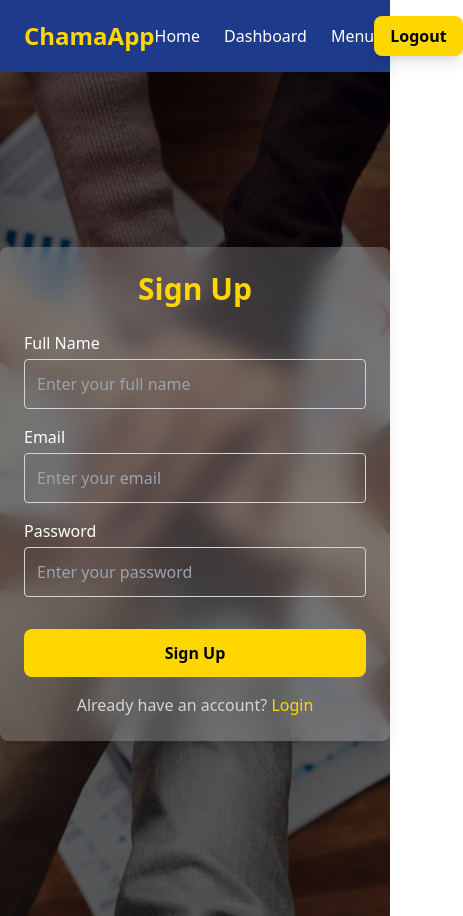
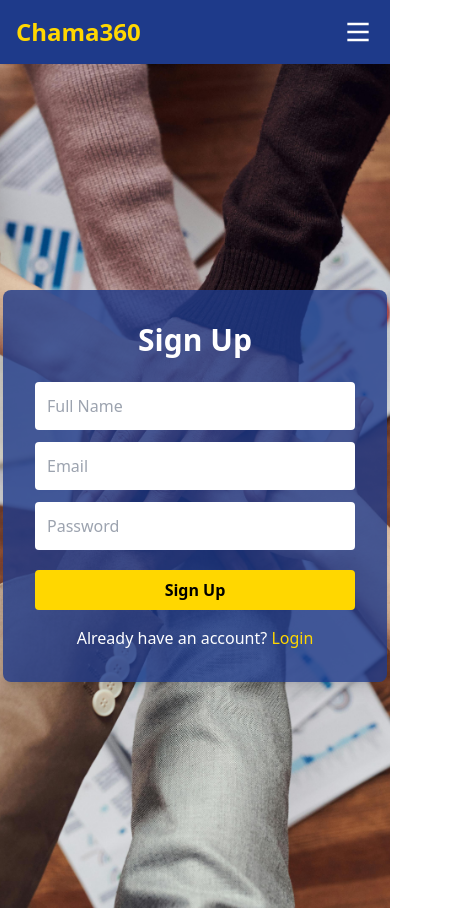
Before and after one commit to Davin-01/chamapp, a React (Vite) app: page /signup in a window 390 px wide. Shown: the whole page, 463 px wide, since content can reach past the window. Built offline with nearby package versions, Linux system fonts and the light colour scheme.

Commit message:
add the mobile responsive behaviour

```diff
--- a/src/components/Navbar.jsx
+++ b/src/components/Navbar.jsx
@@ -1,55 +1,54 @@
-import { Link, useNavigate } from "react-router-dom";
+import { useState } from "react";
+import { Link } from "react-router-dom";
 
 const Navbar = () => {
-  const navigate = useNavigate();
+  const [isOpen, setIsOpen] = useState(false);
 
   return (
-    <nav className="bg-blue-900 text-white py-4 px-6 shadow-lg">
-      <div className="max-w-7xl mx-auto flex justify-between items-center">
-        {/* Logo or Brand Name */}
-        <h1
-          className="text-2xl font-bold cursor-pointer text-gold"
-          onClick={() => navigate("/dashboard")}
-        >
-          ChamaApp
-        </h1>
+    <nav className="bg-blue-900 text-white p-4">
+      <div className="container mx-auto flex justify-between items-center">
+        {/* Logo */}
+        <Link to="/" className="text-2xl font-bold text-gold">
+          Chama360
+        </Link>
 
-        {/* Navigation Links */}
-        <ul className="flex space-x-6">
-        <li>
-            <Link to="/" className="hover:text-gold transition">Home</Link>
-          </li>
-          <li>
-            <Link to="/dashboard" className="hover:text-gold transition">Dashboard</Link>
-          </li>
-          <li>
-            <Link to="/menu" className="hover:text-gold transition">Menu</Link>
-          </li>
-          {/* <li>
-            <Link to="/savings" className="hover:text-gold transition">Savings</Link>
-          </li>
-          <li>
-            <Link to="/loans" className="hover:text-gold transition">Loans</Link>
-          </li>
-          <li>
-            <Link to="/contributions" className="hover:text-gold transition">Contributions</Link>
-          </li>
-          <li>
-            <Link to="/meetings" className="hover:text-gold transition">Meetings</Link>
-          </li>
-          <li>
-            <Link to="/members" className="hover:text-gold transition">Members</Link>
-          </li> */}
+        {/* Desktop Navigation */}
+        <ul className="hidden md:flex space-x-6">
+          <li><Link to="/" className="hover:text-gold">Home</Link></li>
+          <li><Link to="/dashboard" className="hover:text-gold">Dashboard</Link></li>
+          {/* <li><Link to="/savings" className="hover:text-gold">Savings</Link></li>
+          <li><Link to="/loans" className="hover:text-gold">Loans</Link></li>
+          <li><Link to="/contributions" className="hover:text-gold">Contributions</Link></li>
+          <li><Link to="/meetings" className="hover:text-gold">Meetings</Link></li>
+          <li><Link to="/members" className="hover:text-gold">Members</Link></li> */}
         </ul>
 
-        {/* Logout Button */}
+        {/* Mobile Menu Button */}
         <button
-          onClick={() => navigate("/login")}
-          className="bg-gold text-black px-4 py-2 rounded-lg font-bold shadow-lg hover:bg-yellow-400 transition"
+          className="md:hidden focus:outline-none"
+          onClick={() => setIsOpen(!isOpen)}
         >
-          Logout
+          <svg className="w-8 h-8" viewBox="0 0 24 24" fill="none" stroke="currentColor" strokeWidth="2">
+            {isOpen ? (
+              <path d="M6 18L18 6M6 6l12 12" />
+            ) : (
+              <path d="M4 6h16M4 12h16M4 18h16" />
+            )}
+          </svg>
         </button>
       </div>
+
+      {/* Mobile Menu Dropdown */}
+      {isOpen && (
+        <div className="md:hidden bg-blue-800 text-white p-4 mt-2 space-y-3">
+          <Link to="/dashboard" className="block hover:text-gold">Dashboard</Link>
+          <Link to="/savings" className="block hover:text-gold">Savings</Link>
+          <Link to="/loans" className="block hover:text-gold">Loans</Link>
+          <Link to="/contributions" className="block hover:text-gold">Contributions</Link>
+          <Link to="/meetings" className="block hover:text-gold">Meetings</Link>
+          <Link to="/members" className="block hover:text-gold">Members</Link>
+        </div>
+      )}
     </nav>
   );
 };
--- a/src/pages/Login.jsx
+++ b/src/pages/Login.jsx
@@ -6,61 +6,45 @@ const Login = () => {
   const navigate = useNavigate();
   const [credentials, setCredentials] = useState({ email: "", password: "" });
 
-  const handleLogin = (e) => {
-    e.preventDefault();
-    console.log("Logging in with:", credentials);
-    // Implement authentication logic
+  const handleLogin = () => {
+    // Simulate login (Replace with API call)
+    if (credentials.email && credentials.password) {
       navigate("/dashboard");
+    }
   };
 
   return (
-    <div className="relative min-h-screen flex items-center justify-center bg-cover bg-center"
+    <div className="min-h-screen flex items-center justify-center bg-cover bg-center bg-no-repeat"
       style={{ backgroundImage: `url(${pic1})` }}>
 
-      {/* Dark overlay for readability */}
-      <div className="absolute inset-0 bg-black bg-opacity-60"></div>
+      <div className="bg-blue-900 bg-opacity-80 p-8 rounded-lg shadow-lg w-full max-w-sm">
+        <h2 className="text-3xl font-bold text-white text-center mb-6">Login</h2>
 
-      <div className="relative w-full max-w-md p-6 bg-white bg-opacity-20 backdrop-blur-md rounded-lg shadow-lg text-white">
-        <h2 className="text-3xl font-bold text-center text-gold">Login</h2>
-
-        <form className="mt-6" onSubmit={handleLogin}>
-          <div className="mb-4">
-            <label className="block mb-1">Email</label>
         <input
           type="email"
-              className="w-full p-3 rounded bg-transparent border border-gray-300 focus:outline-none focus:border-gold text-white"
-              placeholder="Enter your email"
+          placeholder="Email"
+          className="w-full p-3 rounded mb-3 text-black"
           value={credentials.email}
           onChange={(e) => setCredentials({ ...credentials, email: e.target.value })}
-              required
         />
-          </div>
 
-          <div className="mb-4">
-            <label className="block mb-1">Password</label>
         <input
           type="password"
-              className="w-full p-3 rounded bg-transparent border border-gray-300 focus:outline-none focus:border-gold text-white"
-              placeholder="Enter your password"
+          placeholder="Password"
+          className="w-full p-3 rounded mb-3 text-black"
           value={credentials.password}
           onChange={(e) => setCredentials({ ...credentials, password: e.target.value })}
-              required
         />
-          </div>
 
         <button
-            type="submit"
-            className="w-full py-3 mt-4 bg-gold text-black font-bold rounded-lg hover:bg-yellow-400 transition duration-300"
+          className="bg-gold text-black font-bold px-4 py-2 rounded mt-2 hover:bg-yellow-400 w-full"
+          onClick={handleLogin}
         >
           Login
         </button>
-        </form>
 
-        <p className="text-center text-gray-300 mt-4">
-          Don't have an account?{" "}
-          <span className="text-gold cursor-pointer hover:underline" onClick={() => navigate("/signup")}>
-            Sign Up
-          </span>
+        <p className="text-white text-center mt-4">
+          Don't have an account? <span className="text-gold cursor-pointer" onClick={() => navigate("/signup")}>Sign Up</span>
         </p>
       </div>
     </div>
--- a/src/pages/SignUp.jsx
+++ b/src/pages/SignUp.jsx
@@ -4,79 +4,55 @@ import pic1 from "../assets/pic1.jpg";
 
 const SignUp = () => {
   const navigate = useNavigate();
-  const [formData, setFormData] = useState({
-    name: "",
-    email: "",
-    password: "",
-  });
+  const [user, setUser] = useState({ name: "", email: "", password: "" });
 
-  const handleSignUp = (e) => {
-    e.preventDefault();
-    console.log("Signing up with:", formData);
-    // Implement registration logic
+  const handleSignUp = () => {
+    // Simulate signup (Replace with API call)
+    if (user.name && user.email && user.password) {
       navigate("/dashboard");
+    }
   };
 
   return (
-    <div className="relative min-h-screen flex items-center justify-center bg-cover bg-center"
+    <div className="min-h-screen flex items-center justify-center bg-cover bg-center bg-no-repeat"
       style={{ backgroundImage: `url(${pic1})` }}>
 
-      {/* Dark overlay */}
-      <div className="absolute inset-0 bg-black bg-opacity-60"></div>
+      <div className="bg-blue-900 bg-opacity-80 p-8 rounded-lg shadow-lg w-full max-w-sm">
+        <h2 className="text-3xl font-bold text-white text-center mb-6">Sign Up</h2>
 
-      <div className="relative w-full max-w-md p-6 bg-white bg-opacity-20 backdrop-blur-md rounded-lg shadow-lg text-white">
-        <h2 className="text-3xl font-bold text-center text-gold">Sign Up</h2>
-
-        <form className="mt-6" onSubmit={handleSignUp}>
-          <div className="mb-4">
-            <label className="block mb-1">Full Name</label>
         <input
           type="text"
-              className="w-full p-3 rounded bg-transparent border border-gray-300 focus:outline-none focus:border-gold text-white"
-              placeholder="Enter your full name"
-              value={formData.name}
-              onChange={(e) => setFormData({ ...formData, name: e.target.value })}
-              required
+          placeholder="Full Name"
+          className="w-full p-3 rounded mb-3 text-black"
+          value={user.name}
+          onChange={(e) => setUser({ ...user, name: e.target.value })}
         />
-          </div>
 
-          <div className="mb-4">
-            <label className="block mb-1">Email</label>
         <input
           type="email"
-              className="w-full p-3 rounded bg-transparent border border-gray-300 focus:outline-none focus:border-gold text-white"
-              placeholder="Enter your email"
-              value={formData.email}
-              onChange={(e) => setFormData({ ...formData, email: e.target.value })}
-              required
+          placeholder="Email"
+          className="w-full p-3 rounded mb-3 text-black"
+          value={user.email}
+          onChange={(e) => setUser({ ...user, email: e.target.value })}
         />
-          </div>
 
-          <div className="mb-4">
-            <label className="block mb-1">Password</label>
         <input
           type="password"
-              className="w-full p-3 rounded bg-transparent border border-gray-300 focus:outline-none focus:border-gold text-white"
-              placeholder="Enter your password"
-              value={formData.password}
-              onChange={(e) => setFormData({ ...formData, password: e.target.value })}
-              required
+          placeholder="Password"
+          className="w-full p-3 rounded mb-3 text-black"
+          value={user.password}
+          onChange={(e) => setUser({ ...user, password: e.target.value })}
         />
-          </div>
 
         <button
-            type="submit"
-            className="w-full py-3 mt-4 bg-gold text-black font-bold rounded-lg hover:bg-yellow-400 transition duration-300"
+          className="bg-gold text-black font-bold px-4 py-2 rounded mt-2 hover:bg-yellow-400 w-full"
+          onClick={handleSignUp}
         >
           Sign Up
         </button>
-        </form>
 
-        <p className="text-center text-gray-300 mt-4">
-          Already have an account?{" "}
-          <span className="text-gold cursor-pointer hover:underline" onClick={() => navigate("/login")}>
-            Login
-          </span>
+        <p className="text-white text-center mt-4">
+          Already have an account? <span className="text-gold cursor-pointer" onClick={() => navigate("/login")}>Login</span>
         </p>
       </div>
     </div>
```
Lines whose indentation alone changed are shown as unchanged.
